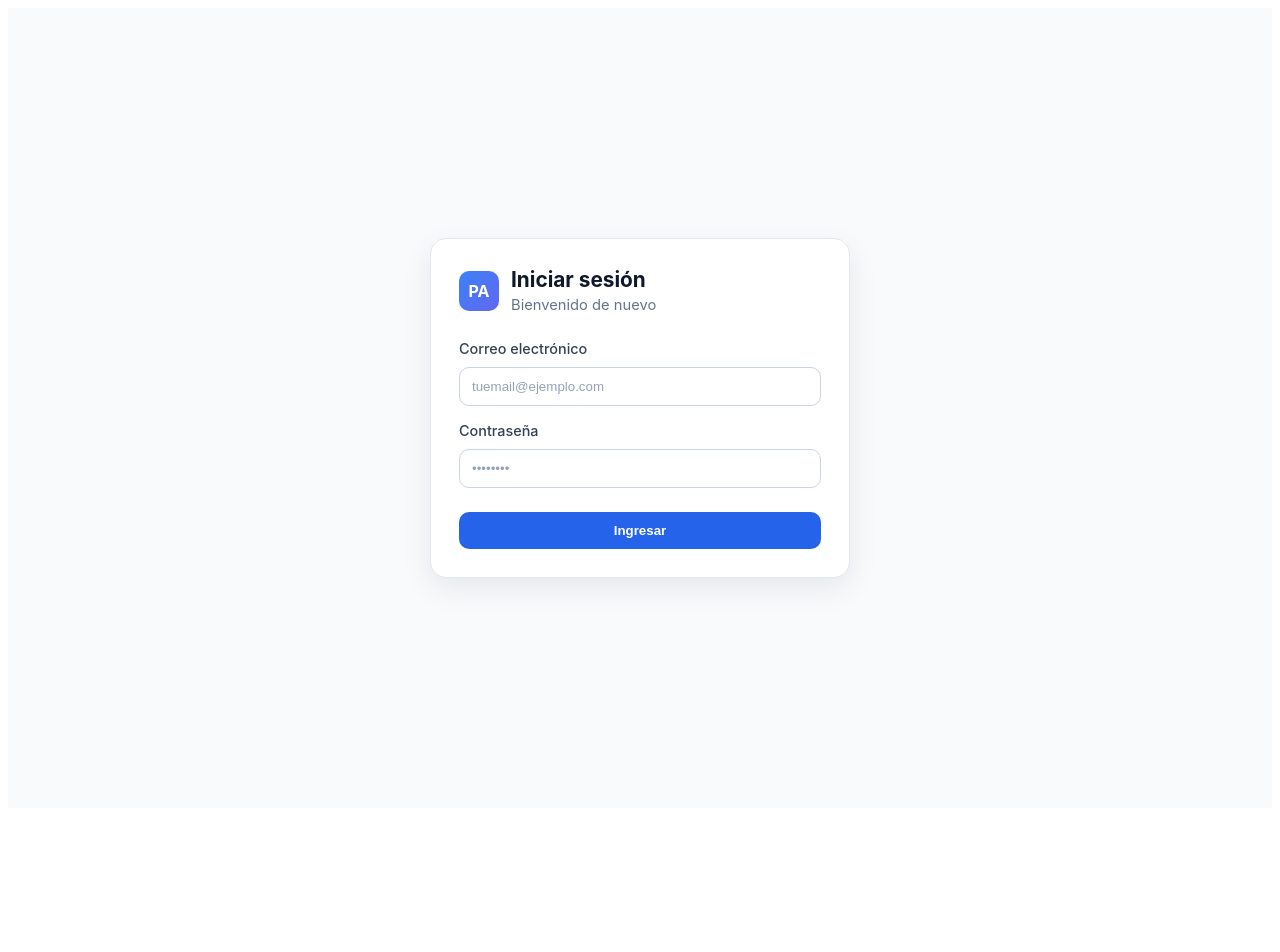
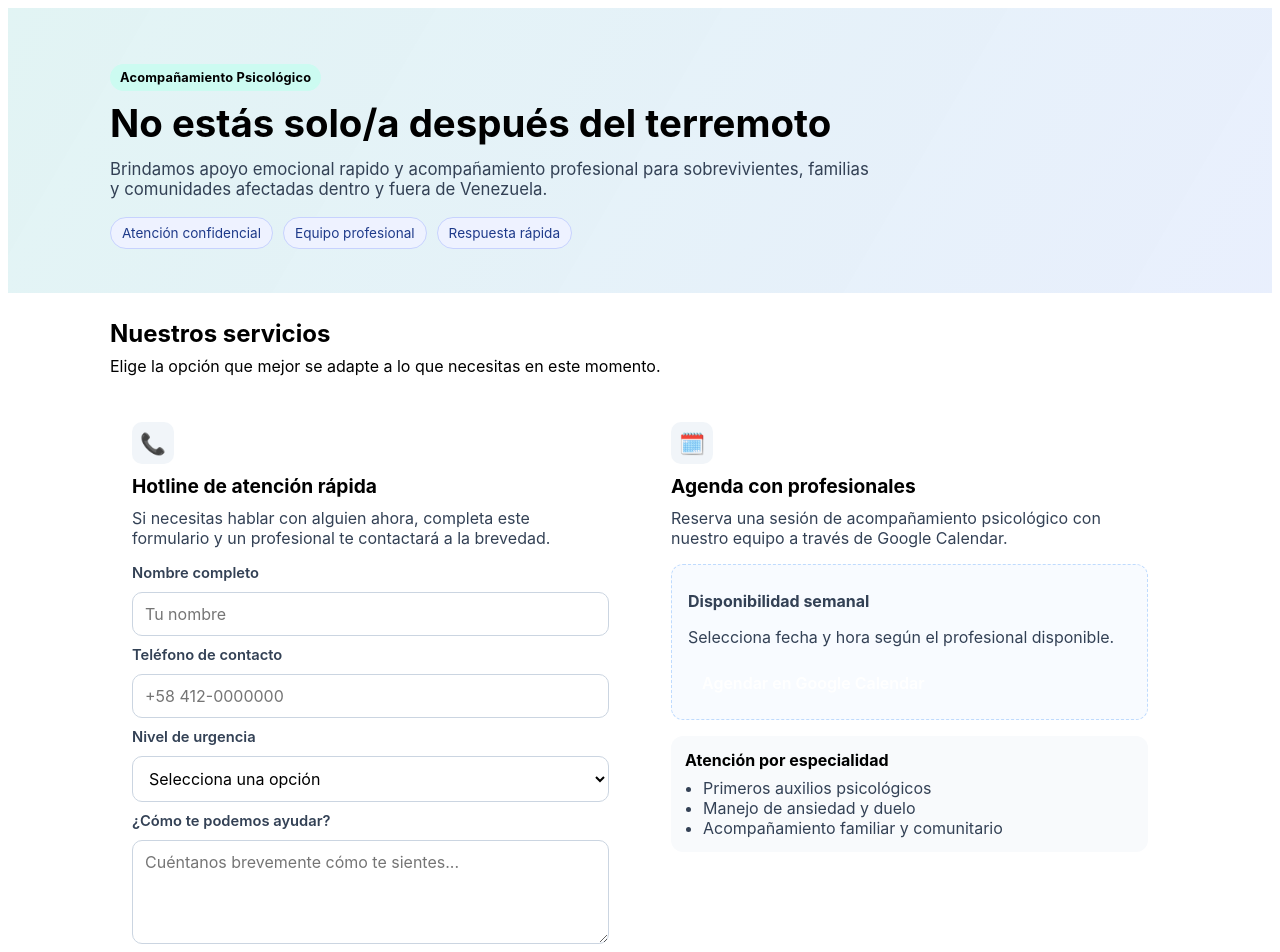
Before and after one commit to gabadabaduu/build4venezuela-acompa-amientopsicologico, an Angular app in the folder psicologiaapoyo/: page /dashboard in a window 1280 px wide. Before the commit this address led to /login. Shown: the top 952 px of the page. Before the commit the page ends 816 px from the top, so only its background shows below. Built offline with nearby package versions, Linux system fonts and the light colour scheme.

Commit message:
Feat: estilo general de la pagina

```diff
--- a/psicologiaapoyo/src/app/app.routes.ts
+++ b/psicologiaapoyo/src/app/app.routes.ts
@@ -5,7 +5,7 @@ export const routes: Routes = [
   { path: 'login', loadComponent: () => import('./pages/login/login').then(m => m.LoginPage) },
   { path: 'register', loadComponent: () => import('./pages/register/register').then(m => m.RegisterPage) },
   { path: 'profile', loadComponent: () => import('./pages/profile/profile').then(m => m.ProfilePage), canActivate: [authGuard] },
-  { path: 'dashboard', loadComponent: () => import('./pages/dashboard/dashboard').then(m => m.DashboardPage), canActivate: [authGuard] },
+  { path: 'dashboard', loadComponent: () => import('./pages/dashboard/dashboard').then(m => m.DashboardPage) },
   { path: '', redirectTo: '/dashboard', pathMatch: 'full' },
   { path: '**', redirectTo: '/dashboard' },
 ];
--- /dev/null
+++ b/psicologiaapoyo/src/app/pages/dashboard/dashboard.css
@@ -0,0 +1,246 @@
+:root {
+  --bg: #f8fafc;
+  --surface: #ffffff;
+  --text: #0f172a;
+  --muted: #64748b;
+  --primary: #0ea5a4;
+  --primary-dark: #0b8b8a;
+  --secondary: #2563eb;
+  --border: #e2e8f0;
+  --shadow: 0 12px 30px rgba(15, 23, 42, 0.08);
+  --radius: 16px;
+}
+
+* {
+  box-sizing: border-box;
+}
+
+body {
+  margin: 0;
+}
+
+.support-page {
+  min-height: 100dvh;
+  background: var(--bg);
+  color: var(--text);
+  font-family: Inter, "Segoe UI", Roboto, Arial, sans-serif;
+}
+
+/* HERO */
+.hero {
+  background:
+    linear-gradient(120deg, rgba(14, 165, 164, 0.12), rgba(37, 99, 235, 0.1)),
+    #ffffff;
+  border-bottom: 1px solid var(--border);
+}
+
+.hero__content {
+  max-width: 1100px;
+  margin: 0 auto;
+  padding: 56px 20px 44px;
+}
+
+.eyebrow {
+  display: inline-block;
+  margin: 0 0 10px;
+  font-weight: 700;
+  color: var(--primary-dark);
+  background: #ccfbf1;
+  padding: 6px 10px;
+  border-radius: 999px;
+  font-size: 0.8rem;
+  letter-spacing: 0.2px;
+}
+
+.hero h1 {
+  margin: 0;
+  font-size: clamp(1.8rem, 3vw, 2.6rem);
+  line-height: 1.15;
+}
+
+.hero__text {
+  margin-top: 14px;
+  max-width: 760px;
+  color: #334155;
+  font-size: 1.05rem;
+}
+
+.hero__badges {
+  margin-top: 18px;
+  display: flex;
+  flex-wrap: wrap;
+  gap: 10px;
+}
+
+.hero__badges span {
+  background: #eef2ff;
+  color: #1e3a8a;
+  border: 1px solid #c7d2fe;
+  padding: 7px 11px;
+  border-radius: 999px;
+  font-size: 0.85rem;
+}
+
+/* LAYOUT */
+.container {
+  max-width: 1100px;
+  margin: 0 auto;
+  padding: 26px 20px 40px;
+}
+
+.services-intro h2 {
+  margin: 0;
+  font-size: 1.5rem;
+}
+
+.services-intro p {
+  margin: 8px 0 24px;
+  color: var(--muted);
+}
+
+.grid {
+  display: grid;
+  grid-template-columns: 1fr 1fr;
+  gap: 18px;
+}
+
+@media (max-width: 900px) {
+  .grid {
+    grid-template-columns: 1fr;
+  }
+}
+
+/* CARDS */
+.card {
+  background: var(--surface);
+  border: 1px solid var(--border);
+  border-radius: var(--radius);
+  box-shadow: var(--shadow);
+  padding: 22px;
+}
+
+.card__icon {
+  width: 42px;
+  height: 42px;
+  display: grid;
+  place-items: center;
+  border-radius: 10px;
+  background: #f1f5f9;
+  font-size: 1.3rem;
+  margin-bottom: 10px;
+}
+
+.card h3 {
+  margin: 0;
+  font-size: 1.2rem;
+}
+
+.card p {
+  color: #334155;
+  margin: 10px 0 16px;
+}
+
+/* FORM */
+.form {
+  display: grid;
+  gap: 10px;
+}
+
+.form label {
+  font-weight: 600;
+  font-size: 0.92rem;
+  color: #334155;
+}
+
+.form input,
+.form select,
+.form textarea {
+  width: 100%;
+  border: 1px solid #cbd5e1;
+  border-radius: 10px;
+  padding: 11px 12px;
+  font: inherit;
+  color: var(--text);
+  background: #fff;
+  outline: none;
+  transition: 0.2s border-color, 0.2s box-shadow;
+}
+
+.form input:focus,
+.form select:focus,
+.form textarea:focus {
+  border-color: var(--primary);
+  box-shadow: 0 0 0 4px rgba(14, 165, 164, 0.15);
+}
+
+.form button {
+  margin-top: 6px;
+  border: none;
+  border-radius: 10px;
+  padding: 12px 14px;
+  background: var(--primary);
+  color: #fff;
+  font-weight: 700;
+  cursor: pointer;
+  transition: background 0.2s;
+}
+
+.form button:hover {
+  background: var(--primary-dark);
+}
+
+.form small {
+  color: var(--muted);
+  font-size: 0.8rem;
+}
+
+/* CALENDAR BOX */
+.calendar-box {
+  border: 1px dashed #bfdbfe;
+  background: #f8fbff;
+  border-radius: 12px;
+  padding: 16px;
+}
+
+.calendar-box__title {
+  margin: 0;
+  font-weight: 700;
+  color: #1e3a8a;
+}
+
+.calendar-box__desc {
+  margin: 6px 0 14px;
+  color: #475569;
+}
+
+.calendar-btn {
+  display: inline-block;
+  text-decoration: none;
+  background: var(--secondary);
+  color: white;
+  font-weight: 600;
+  padding: 10px 14px;
+  border-radius: 10px;
+}
+
+.calendar-btn:hover {
+  background: #1d4ed8;
+}
+
+.team-note {
+  margin-top: 16px;
+  background: #f8fafc;
+  border: 1px solid var(--border);
+  border-radius: 12px;
+  padding: 14px;
+}
+
+.team-note h4 {
+  margin: 0 0 8px;
+}
+
+.team-note ul {
+  margin: 0;
+  padding-left: 18px;
+  color: #334155;
+}
--- a/psicologiaapoyo/src/app/pages/dashboard/dashboard.html
+++ b/psicologiaapoyo/src/app/pages/dashboard/dashboard.html
@@ -1,59 +1,104 @@
-<div class="page">
-  <header class="header">
-    <h1>PsicologíaApoyo</h1>
-    <nav>
-      <a routerLink="/profile">Mi Perfil</a>
-      <button (click)="auth.signOut()">Cerrar sesión</button>
-    </nav>
+<div class="support-page">
+  <header class="hero">
+    <div class="hero__content">
+      <p class="eyebrow">Acompañamiento Psicológico</p>
+      <h1>No estás solo/a después del terremoto</h1>
+      <p class="hero__text">
+        Brindamos apoyo emocional rapido y acompañamiento profesional para
+        sobrevivientes, familias y comunidades afectadas dentro y fuera de Venezuela.
+      </p>
+      <div class="hero__badges">
+        <span>Atención confidencial</span>
+        <span>Equipo profesional</span>
+        <span>Respuesta rápida</span>
+      </div>
+    </div>
   </header>
 
-  <h2>Mis Sesiones</h2>
+  <main class="container">
+    <section class="services-intro">
+      <h2>Nuestros servicios</h2>
+      <p>
+        Elige la opción que mejor se adapte a lo que necesitas en este momento.
+      </p>
+    </section>
 
-  <div class="new-session">
-    <h3>Solicitar nueva sesión</h3>
-    <div class="form">
-      <label>
-        Fecha y hora
-        <input type="datetime-local" [ngModel]="scheduledAt()" (ngModelChange)="scheduledAt.set($event)" name="scheduledAt" />
-      </label>
-      <label>
-        Notas
-        <textarea [ngModel]="notes()" (ngModelChange)="notes.set($event)" name="notes" rows="3"></textarea>
-      </label>
-      <button (click)="createSession()" [disabled]="creating()">
-        {{ creating() ? 'Creando...' : 'Solicitar' }}
-      </button>
-    </div>
-  </div>
+    <section class="grid">
+      <!-- Servicio 1: Hotline -->
+      <article class="card">
+        <div class="card__icon">📞</div>
+        <h3>Hotline de atención rápida</h3>
+        <p>
+          Si necesitas hablar con alguien ahora, completa este formulario y un
+          profesional te contactará a la brevedad.
+        </p>
 
-  @if (loading()) {
-    <p>Cargando sesiones...</p>
-  } @else if (sessions().length === 0) {
-    <p>No tienes sesiones aún.</p>
-  } @else {
-    <div class="session-list">
-      @for (session of sessions(); track session.id) {
-        <div class="session-card" [class]="'status-' + session.status">
-          <div class="session-info">
-            <span class="status-badge">{{ statusLabel(session.status) }}</span>
-            @if (session.scheduled_at) {
-              <span>{{ session.scheduled_at | date:'medium' }}</span>
-            }
-            @if (session.notes) {
-              <p>{{ session.notes }}</p>
-            }
-          </div>
-          <div class="session-actions">
-            @if (session.status === 'pending') {
-              <button class="accept" (click)="updateStatus(session.id, 'accepted')">Aceptar</button>
-              <button class="reject" (click)="updateStatus(session.id, 'rejected')">Rechazar</button>
-            }
-            @if (session.status === 'accepted') {
-              <button (click)="updateStatus(session.id, 'completed')">Completar</button>
-            }
-          </div>
+        <form class="form">
+          <label for="nombre">Nombre completo</label>
+          <input id="nombre" type="text" placeholder="Tu nombre" required />
+
+          <label for="telefono">Teléfono de contacto</label>
+          <input id="telefono" type="tel" placeholder="+58 412-0000000" required />
+
+          <label for="nivel">Nivel de urgencia</label>
+          <select id="nivel" required>
+            <option value="">Selecciona una opción</option>
+            <option>Alta (necesito ayuda ahora)</option>
+            <option>Media (hoy)</option>
+            <option>Baja (puede esperar)</option>
+          </select>
+
+          <label for="mensaje">¿Cómo te podemos ayudar?</label>
+          <textarea
+            id="mensaje"
+            rows="4"
+            placeholder="Cuéntanos brevemente cómo te sientes..."
+            required
+          ></textarea>
+
+          <button type="submit">Solicitar atención rápida</button>
+          <small>
+            En caso de emergencia médica o riesgo inmediato, contacta servicios de
+            emergencia locales.
+          </small>
+        </form>
+      </article>
+
+      <!-- Servicio 2: Calendario -->
+      <article class="card">
+        <div class="card__icon">🗓️</div>
+        <h3>Agenda con profesionales</h3>
+        <p>
+          Reserva una sesión de acompañamiento psicológico con nuestro equipo a través
+          de Google Calendar.
+        </p>
+
+        <div class="calendar-box">
+          <p class="calendar-box__title">Disponibilidad semanal</p>
+          <p class="calendar-box__desc">
+            Selecciona fecha y hora según el profesional disponible.
+          </p>
+
+          <!-- Reemplaza el href con tu enlace real de Google Calendar Appointment Schedule -->
+          <a
+            class="calendar-btn"
+            href="https://calendar.google.com/"
+            target="_blank"
+            rel="noopener noreferrer"
+          >
+            Agendar en Google Calendar
+          </a>
         </div>
-      }
-    </div>
-  }
+
+        <div class="team-note">
+          <h4>Atención por especialidad</h4>
+          <ul>
+            <li>Primeros auxilios psicológicos</li>
+            <li>Manejo de ansiedad y duelo</li>
+            <li>Acompañamiento familiar y comunitario</li>
+          </ul>
+        </div>
+      </article>
+    </section>
+  </main>
 </div>
--- a/psicologiaapoyo/src/app/pages/dashboard/dashboard.ts
+++ b/psicologiaapoyo/src/app/pages/dashboard/dashboard.ts
@@ -11,6 +11,7 @@ import type { Session, SessionStatus } from '../../models/session.model';
   standalone: true,
   imports: [FormsModule, RouterLink, DatePipe],
   templateUrl: './dashboard.html',
+  styleUrls: ['./dashboard.css'],
 })
 export class DashboardPage implements OnInit {
   readonly auth = inject(AuthService);
```
